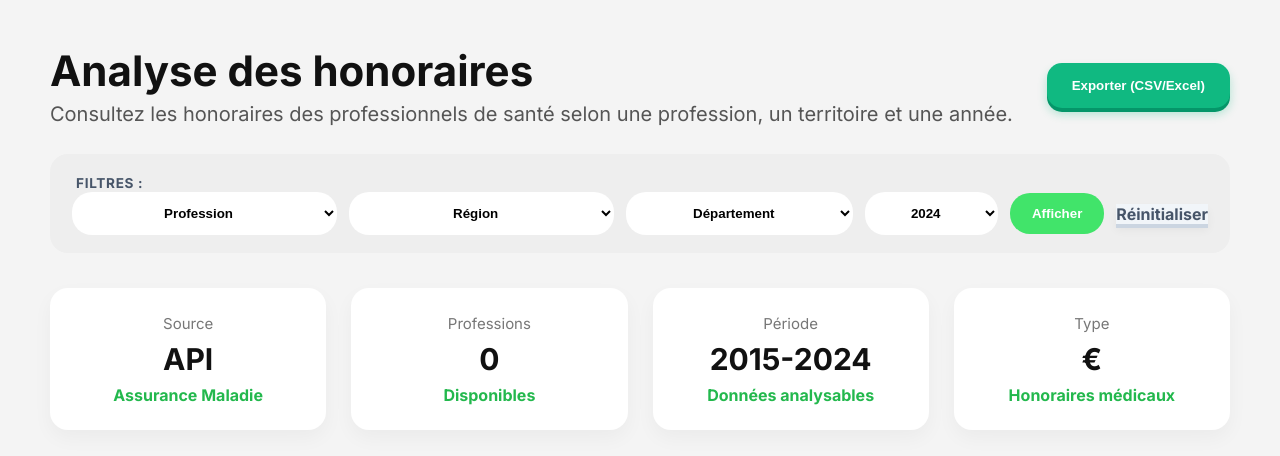
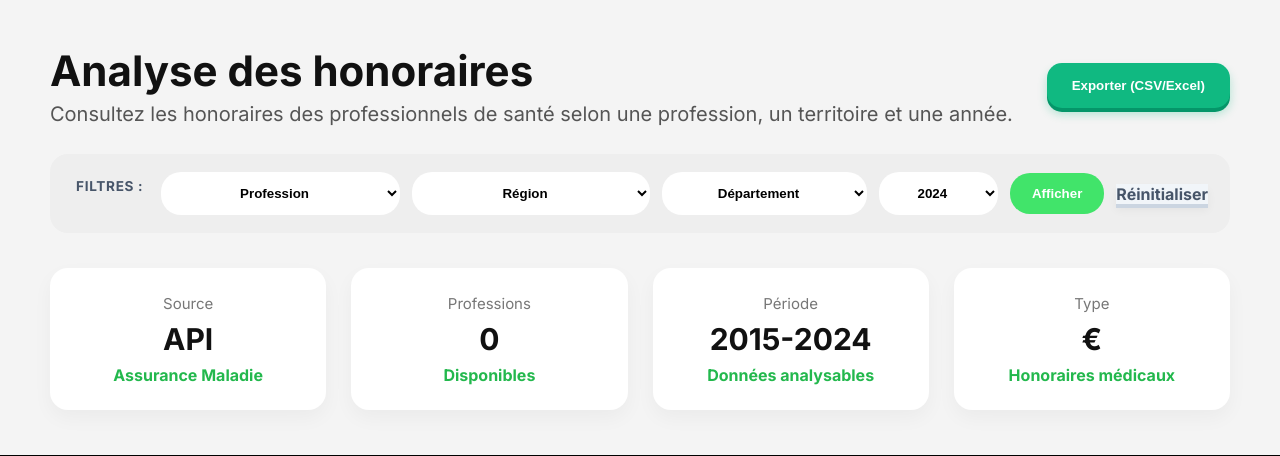
Before and after one commit to Manoah007/SAE201-app, a Flask app: page /honoraires in a window 1280 px wide. Shown: the part 61-517 px from the top of the page. Run offline with Flask 3, Linux system fonts and the light colour scheme; data that the repository does not hold is empty.

Commit message:
Réglage de la barre de filtres sur la page Honoraires

```diff
--- a/templates/honoraires.html
+++ b/templates/honoraires.html
@@ -14,7 +14,7 @@
         <button class="export-btn">Exporter (CSV/Excel)</button>
     </div>
 
-    <section class="filters-box">
+    <section class="honoraires-filter-box">
         <span class="filter-label">FILTRES :</span>
 
         <form action="{{ url_for('honoraires.afficher') }}" method="get" class="honoraires-form">
```
